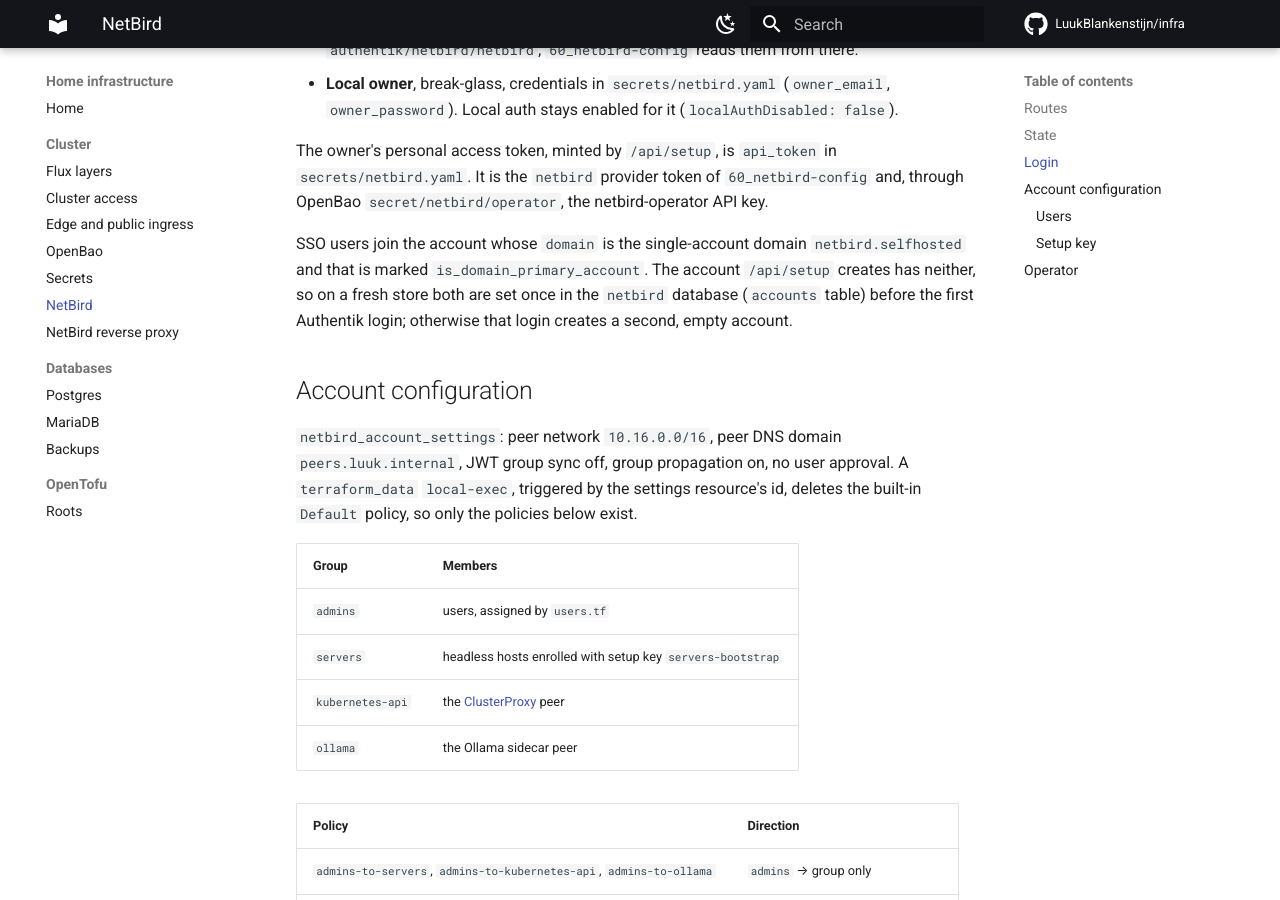
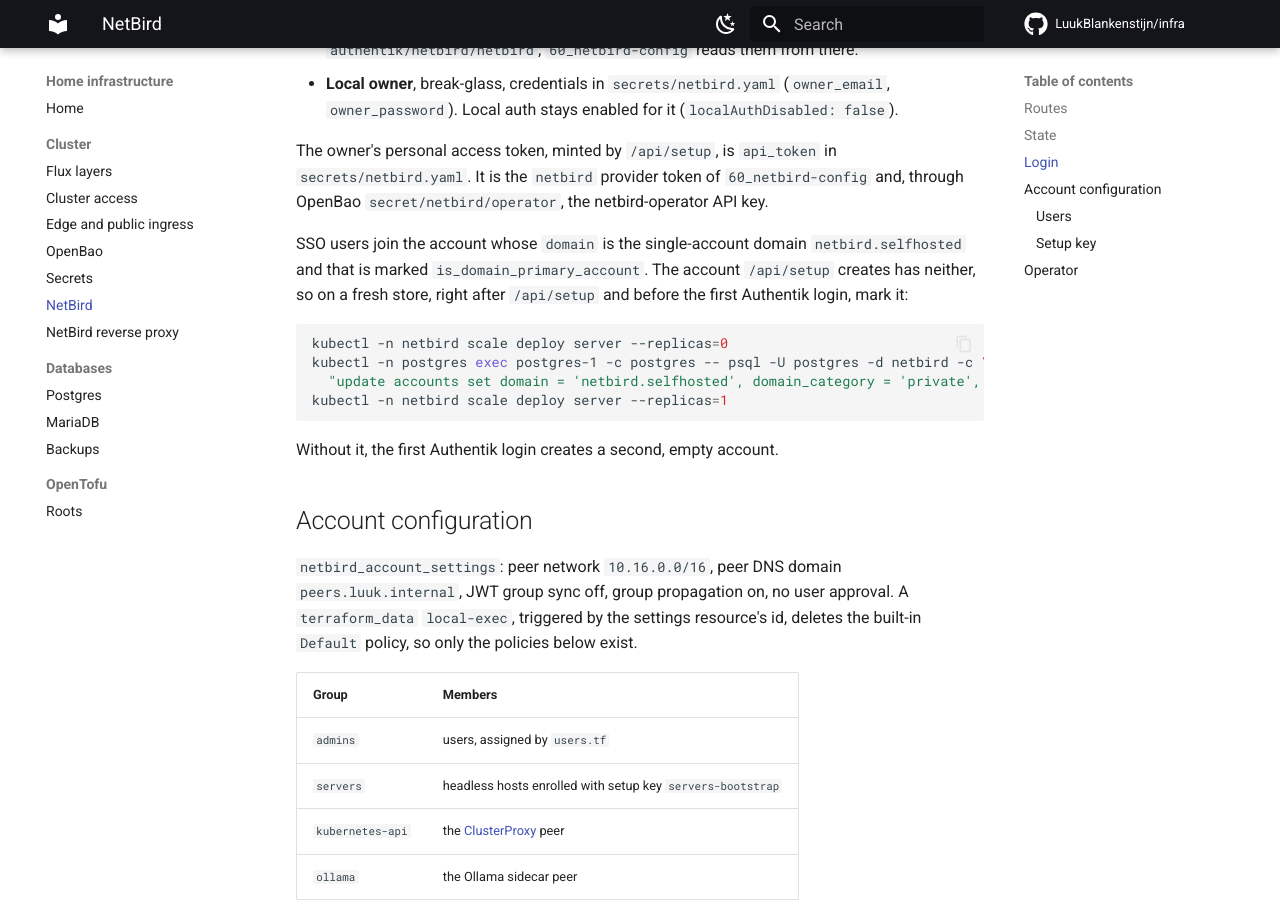
Before and after one commit to LuukBlankenstijn/infra, an MkDocs documentation site: the page built from docs/cluster/netbird.md, in a window 1280 px wide and 900 px high, scrolled down 1884 px. Built offline with MkDocs 1.6.1 and Material for MkDocs 9.7.7, drawn with Linux system fonts in a browser that asks for light colours; comment, search, counter and statistics services are not loaded.

Commit message:
docs(netbird): the single-account domain step after /api/setup

````diff
--- a/docs/cluster/netbird.md
+++ b/docs/cluster/netbird.md
@@ -71,9 +71,17 @@ netbird-operator API key.
 
 SSO users join the account whose `domain` is the single-account domain
 `netbird.selfhosted` and that is marked `is_domain_primary_account`. The account
-`/api/setup` creates has neither, so on a fresh store both are set once in the
-`netbird` database (`accounts` table) before the first Authentik login;
-otherwise that login creates a second, empty account.
+`/api/setup` creates has neither, so on a fresh store, right after `/api/setup`
+and before the first Authentik login, mark it:
+
+```sh
+kubectl -n netbird scale deploy server --replicas=0
+kubectl -n postgres exec postgres-1 -c postgres -- psql -U postgres -d netbird -c \
+  "update accounts set domain = 'netbird.selfhosted', domain_category = 'private', is_domain_primary_account = true"
+kubectl -n netbird scale deploy server --replicas=1
+```
+
+Without it, the first Authentik login creates a second, empty account.
 
 ## Account configuration
 
````
